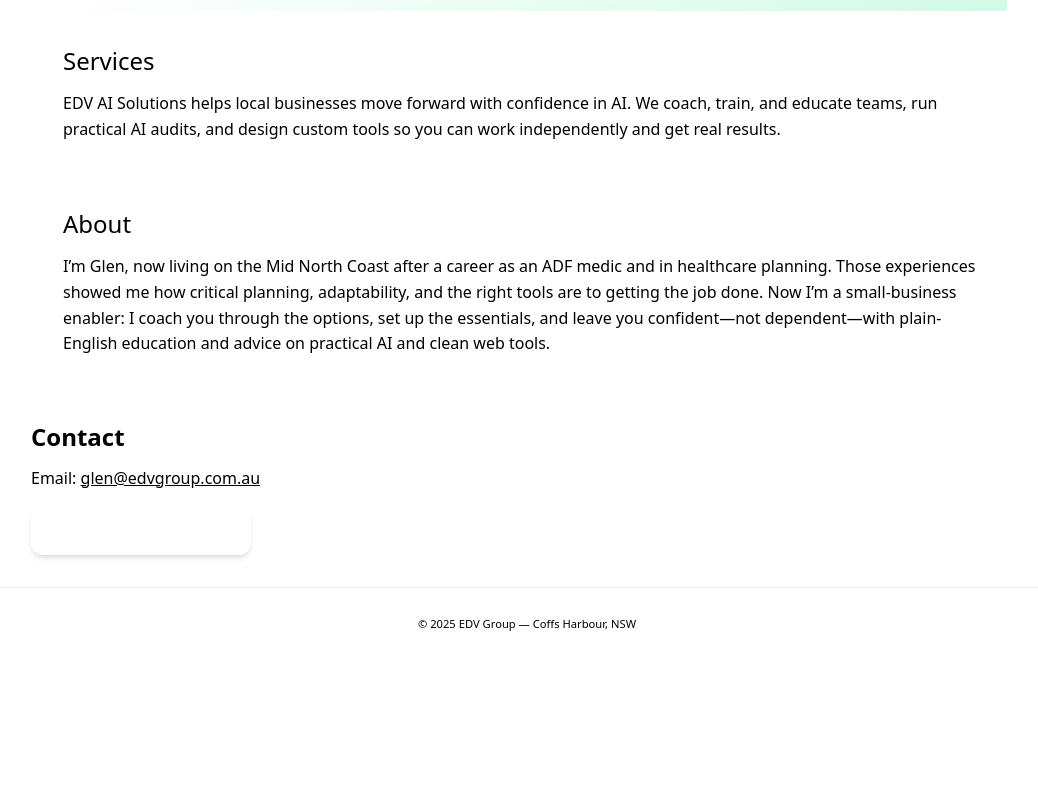
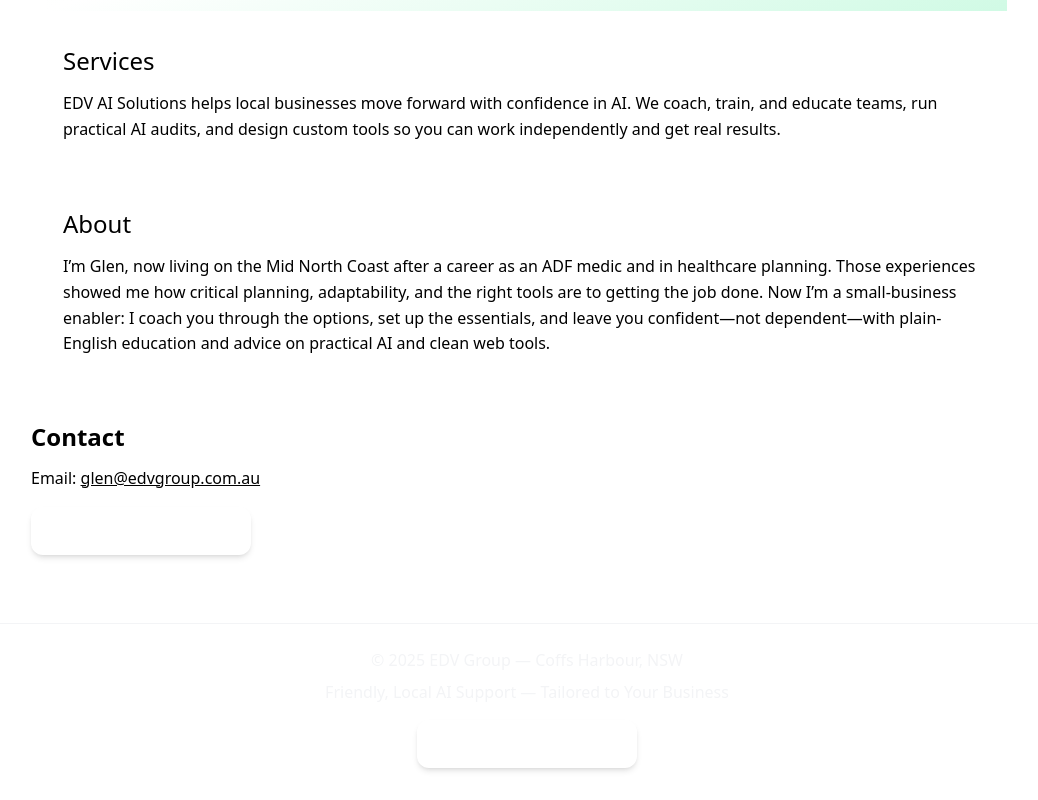
Before and after one commit to Hoppy17/edv-ai-site, a React (Vite) app: page / in a window 1280 px wide. Shown: the part 414-1214 px from the top of the page, without its empty margins (113-1151 px from the left). Before the commit the page ends 1071 px from the top, so only its background shows below. Built offline with nearby package versions, Linux system fonts and the light colour scheme.

Commit message:
Revamp Footer component witUpdated footer design, SEO meta tags, and brand polish — EDV AI Solutionsh new design and content
Updated the Footer component to include a new layout and additional information.

```diff
--- a/src/components/Footer.tsx
+++ b/src/components/Footer.tsx
@@ -1,16 +1,19 @@
-// src/components/Footer.tsx
 export default function Footer() {
-  const year = new Date().getFullYear();
   return (
-    <footer
-      style={{
-        padding: "24px 16px",
-        borderTop: "1px solid #eee",
-        textAlign: "center",
-        fontSize: 14,
-      }}
-    >
-      <small>© {year} EDV Group — Coffs Harbour, NSW</small>
-    </footer>
+    <>
+      <div className="bg-gradient-to-r from-brand-primary to-brand-dark h-1 w-full"></div>
+      <footer className="bg-brand-dark text-gray-100 border-t border-brand-primary/30 mt-8 pt-6 pb-8 px-4 text-center">
+        <p className="mb-2">© 2025 EDV Group — Coffs Harbour, NSW</p>
+        <p className="mb-4">Friendly, Local AI Support — Tailored to Your Business</p>
+        <a
+          href="https://calendly.com/glen-edvgroup/discovery-call"
+          target="_blank"
+          rel="noopener noreferrer"
+          className="inline-block bg-brand-primary hover:bg-brand-dark text-white px-6 py-3 rounded-xl shadow-md transition font-semibold"
+        >
+          Book Free 15-min Call
+        </a>
+      </footer>
+    </>
   );
 }
```
